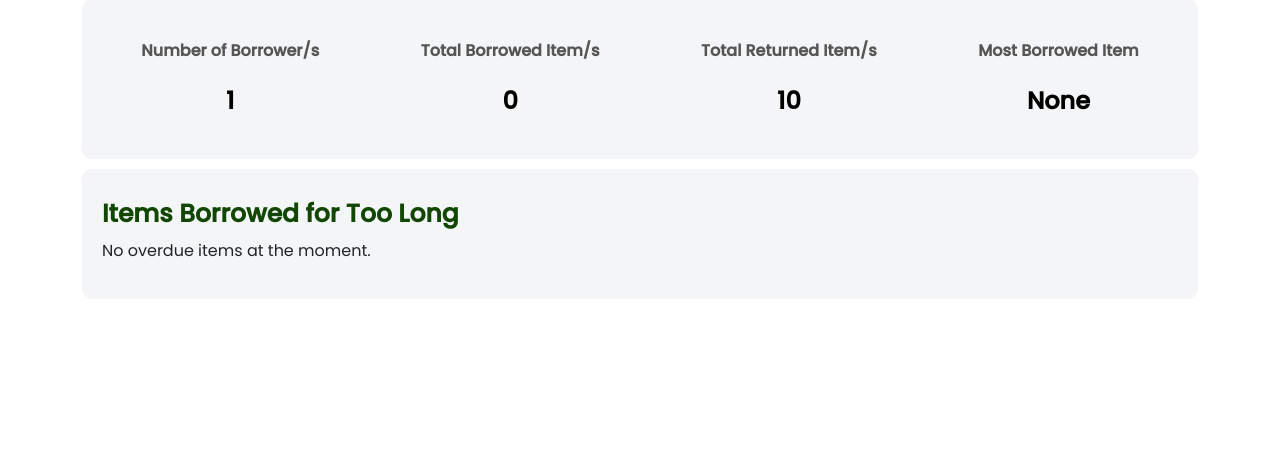
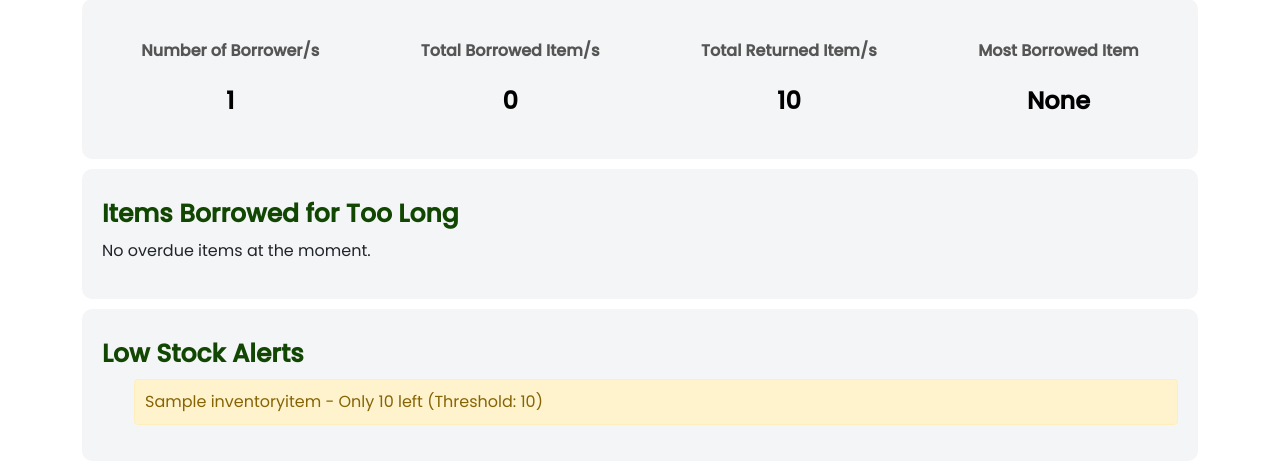
Before and after one commit to DavonGT/BorrowingSystem, a Django app: page /home in a window 1280 px wide. Shown: the part 213-677 px from the top of the page. Run offline with Django 5.2, Linux system fonts and the light colour scheme; a user stored in the database is signed in; tables that the repository leaves empty hold one stand-in row (values such as "Sample post"); some libraries are stand-ins or nearby versions.

Commit message:
added low item stock alert

```diff
--- a/borrower_app/models.py
+++ b/borrower_app/models.py
@@ -19,7 +19,7 @@ class BorrowedItem(models.Model):
 class InventoryItem(models.Model):
     item_name = models.CharField(max_length=100, unique=True)
     total_quantity = models.PositiveIntegerField()
-
+    low_stock_threshold = models.IntegerField(default=5, help_text="Alert when quantity falls below this number")
 
     def available_quantity(self):
         # Calculate the quantity available for borrowing
@@ -28,5 +28,8 @@ class InventoryItem(models.Model):
         ).aggregate(models.Sum('item_quantity'))['item_quantity__sum'] or 0
         return self.total_quantity - borrowed_quantity
 
+    def is_low_stock(self):
+        return self.available_quantity() <= self.low_stock_threshold
+
     def __str__(self):
         return f"{self.item_name} - Available: {self.available_quantity()}"
--- a/borrower_app/templates/home.html
+++ b/borrower_app/templates/home.html
@@ -28,18 +28,32 @@
                 <p class="text-number">None</p>
             </div>
         </div>
+
+
         <div class="lower-container">
             <h4>Items Borrowed for Too Long</h4>
             {% if overdue_items %}
                 <ul>
                     {% for item in overdue_items %}
-                        <li>{{ item.item_name }} ({{ item.item_quantity }}) - Borrowed by ---"{{ item.borrower_last_name }}, {{ item.borrower_first_name }} {{item.borrower_middle_name}}"--- on "{{ item.datenow }}"</li>
+                        <li>{{ item.item_name }} ({{ item.item_quantity }}) - Borrowed by {{ item.borrower_name }} on {{ item.borrow_date|date:"M d, Y" }}</li>
                     {% endfor %}
                 </ul>
             {% else %}
                 <p>No overdue items at the moment.</p>
             {% endif %}
         </div>
+
+        {% if low_stock_items %}
+        <div class="lower-container">
+            <h4>Low Stock Alerts</h4>
+            <ul>
+                {% for item in low_stock_items %}
+                <li class="alert-item">{{ item.item_name }} - Only {{ item.available_quantity }} left (Threshold: {{ item.low_stock_threshold }})</li>
+                {% endfor %}
+            </ul>
+        </div>
+        {% endif %}
+
 
 
         <!-- Modal for Adding Items -->
@@ -55,7 +69,15 @@
                             padding: 20px;
                             background-color: #f9f9f9;
                         }
-
+                        .alert-item {
+                            color: #856404;
+                            background-color: #fff3cd;
+                            border: 1px solid #ffeeba;
+                            padding: 10px;
+                            margin: 5px 0;
+                            border-radius: 4px;
+                            list-style-type: none;
+                        }
                     </style>
                     <div class="modal-body">
                         <form method="POST" action="{% url 'home' %}" class="form-borrower">
@@ -71,7 +93,6 @@
                             </form>
 
                             <button type="button" class="submit-btn" id="populate-form-btn">Submit</button>
-
                         </div>
                     </div>
                 </div>
@@ -117,5 +138,4 @@
         .catch(error => console.error('Error fetching borrower data:', error));
     });
 </script>
-
 {% endblock %}
--- a/borrower_app/views.py
+++ b/borrower_app/views.py
@@ -22,7 +22,7 @@ from datetime import timedelta
 @login_required
 def home(request):
     """
-    Homepage view, handles borrowing of items and overdue items display.
+    Homepage view, handles borrowing of items and displays alerts.
     """
     total_borrowers = BorrowedItem.objects.values(
         'borrower_first_name', 'borrower_last_name', 'borrower_middle_name'
@@ -31,11 +31,13 @@ def home(request):
     total_borrowed_items = BorrowedItem.objects.filter(status='borrowed').aggregate(Sum('item_quantity'))['item_quantity__sum'] or 0
     total_returned_items = BorrowedItem.objects.filter(status='returned').aggregate(Sum('item_quantity'))['item_quantity__sum'] or 0
 
-    # Overdue items logic
-    overdue_threshold = timedelta(days=1)
-    cutoff_date = timezone.now() - overdue_threshold
+    # Get low stock items
+    low_stock_items = [item for item in InventoryItem.objects.all() if item.is_low_stock()]
+
+    # Get overdue items
+    seven_days_ago = timezone.now() - timedelta(days=7)
     overdue_items = BorrowedItem.objects.filter(
-        borrow_date__lt=cutoff_date,  # Updated field name
+        borrow_date__lt=seven_days_ago,
         status='borrowed'
     )
 
@@ -51,7 +53,7 @@ def home(request):
                 return render(request, 'home.html', {
                     'form': form, 'total_borrowers': total_borrowers,
                     'total_borrowed_items': total_borrowed_items, 'total_returned_items': total_returned_items,
-                    'overdue_items': overdue_items
+                    'low_stock_items': low_stock_items, 'overdue_items': overdue_items
                 })
 
             available_quantity = inventory_item.available_quantity()
@@ -60,14 +62,19 @@ def home(request):
                 return render(request, 'home.html', {
                     'form': form, 'total_borrowers': total_borrowers,
                     'total_borrowed_items': total_borrowed_items, 'total_returned_items': total_returned_items,
-                    'overdue_items': overdue_items
+                    'low_stock_items': low_stock_items, 'overdue_items': overdue_items
                 })
 
             borrowed_item = form.save(commit=False)
             borrowed_item.borrower_name = request.user.username
-            borrowed_item.borrow_date = timezone.now()  # Updated field name
+            borrowed_item.borrow_date = timezone.now()
             borrowed_item.save()
             inventory_item.save()
+
+            # Check if borrowing this item will trigger low stock alert
+            if inventory_item.is_low_stock():
+                messages.warning(request, f'Warning: {inventory_item.item_name} is now low in stock!')
+
             return redirect('home')
     else:
         form = BorrowItemForm()
@@ -80,68 +87,11 @@ def home(request):
         'total_borrowers': total_borrowers,
         'total_borrowed_items': total_borrowed_items,
         'total_returned_items': total_returned_items,
+        'low_stock_items': low_stock_items,
         'overdue_items': overdue_items,
     }
 
     return render(request, 'home.html', context)
-
-
-
-
-
-# @login_required
-# def home(request):
-#     """
-#     Homepage view, handles borrowing of items.
-#     """
-#     total_borrowers = BorrowedItem.objects.values(
-#         'borrower_first_name', 'borrower_last_name', 'borrower_middle_name'
-#     ).distinct().count()
-
-#     total_borrowed_items = BorrowedItem.objects.filter(status='borrowed').aggregate(Sum('item_quantity'))['item_quantity__sum'] or 0
-#     total_returned_items = BorrowedItem.objects.filter(status='returned').aggregate(Sum('item_quantity'))['item_quantity__sum'] or 0
-
-#     if request.method == 'POST':
-#         form = BorrowItemForm(request.POST)
-#         if form.is_valid():
-#             item_name = form.cleaned_data['item_name']
-#             item_quantity = form.cleaned_data['item_quantity']
-#             try:
-#                 inventory_item = InventoryItem.objects.get(item_name=item_name)
-#             except InventoryItem.DoesNotExist:
-#                 form.add_error('item_name', "This item does not exist in the inventory.")
-#                 return render(request, 'home.html', {
-#                     'form': form, 'total_borrowers': total_borrowers,
-#                     'total_borrowed_items': total_borrowed_items, 'total_returned_items': total_returned_items})
-
-#             available_quantity = inventory_item.available_quantity()
-#             if item_quantity > available_quantity:
-#                 form.add_error(None, f"Only {available_quantity} item(s) available for borrowing.")
-#                 return render(request, 'home.html', {
-#                     'form': form, 'total_borrowers': total_borrowers,
-#                     'total_borrowed_items': total_borrowed_items, 'total_returned_items': total_returned_items})
-
-#             borrowed_item = form.save(commit=False)
-#             borrowed_item.borrower_name = request.user.username
-#             borrowed_item.date_borrowed = timezone.now()
-#             borrowed_item.save()
-#             inventory_item.save()
-
-#             return redirect('home')
-#     else:
-#         form = BorrowItemForm()
-
-#     borrowed_items = BorrowedItem.objects.filter(borrower_name=request.user.username)
-
-    # context = {
-    #     'form': form,
-    #     'borrowed_items': borrowed_items,
-    #     'total_borrowers': total_borrowers,
-    #     'total_borrowed_items': total_borrowed_items,
-    #     'total_returned_items': total_returned_items,
-    # }
-
-    # return render(request, 'home.html', context)
 
 
 # Register view
@@ -186,39 +136,6 @@ def login_view(request):
 def logout_view(request):
     logout(request)
     return redirect('login')
-
-# Homepage view (protected)
-# @login_required
-# def home(request):
-#     """
-#     Homepage view, handles borrowing of items.
-#     """
-#     if request.method == 'POST':
-#         form = BorrowItemForm(request.POST)
-#         if form.is_valid():
-#             item_name = form.cleaned_data['item_name']
-#             item_quantity = form.cleaned_data['item_quantity']
-#             try:
-#                 inventory_item = InventoryItem.objects.get(item_name=item_name)
-#             except InventoryItem.DoesNotExist:
-#                 form.add_error('item_name', "This item does not exist in the inventory.")
-#                 return render(request, 'home.html', {'form': form})
-
-#             if item_quantity > inventory_item.available_quantity():
-#                 form.add_error(None, "Insufficient quantity available for borrowing.")
-#             else:
-#                 borrowed_item = form.save(commit=False)
-#                 borrowed_item.borrower_name = request.user.username
-#                 borrowed_item.date_borrowed = timezone.now()
-#                 borrowed_item.save()
-#                 return redirect('home')
-#     else:
-#         form = BorrowItemForm()
-
-#     borrowed_items = BorrowedItem.objects.filter(borrower_name=request.user.username)
-#     context = {'form': form, 'borrowed_items': borrowed_items}
-#     return render(request, 'home.html', context)
-
 
 # Return item view
 @login_required
```
